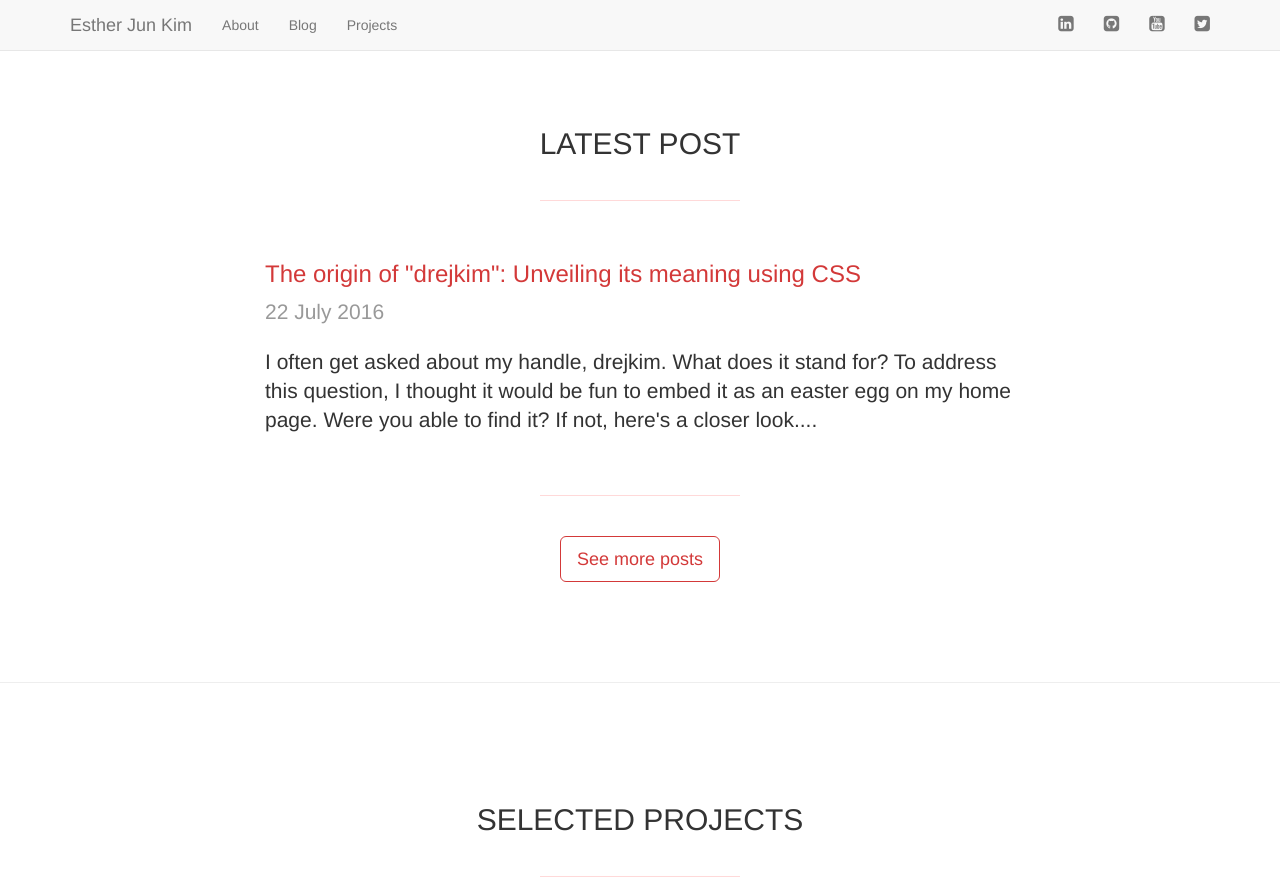
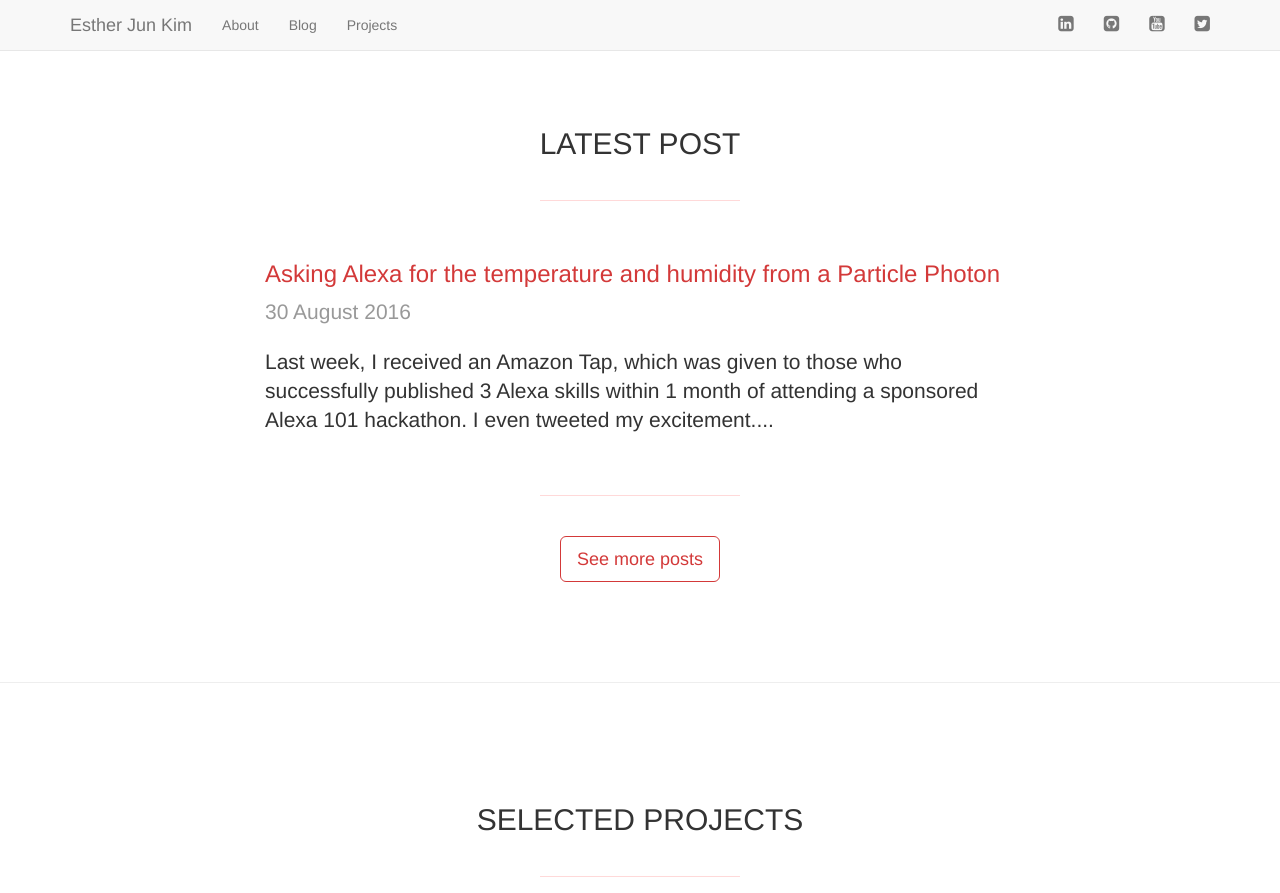
Before and after one commit to estherjk/estherjk.github.io, a Jekyll site: the page built from index.html, in a window 1280 px wide and 1400 px high, scrolled down 1011 px, cut to the strip 0-893 px from the top of the window. Built offline with Jekyll 4.4.1, drawn with Linux system fonts in a browser that asks for light colours; nearby versions of some CDN libraries; some web fonts are replaced; some of the changed text lies outside the part shown.

Commit message:
Add particle-weather-station-alexa project

```diff
--- a/_data/projects.yml
+++ b/_data/projects.yml
@@ -127,6 +127,20 @@
     -
       name: View blog post
       url: /blog/2016/05/25/monitoring-temperature-and-humidity-using-the-particle-photon
+
+particle-weather-station-alexa:
+  url: /projects/particle-weather-station-alexa/
+  img: /assets/img/projects/particle-weather-station-alexa.jpg
+  description: Asking Alexa for the temperature and humidity from a Particle Photon
+  excerpt: This project adds an Alexa twist to the original <a href="/projects/particle-weather-station/">particle-weather-station</a> project. Instead of visualizing the data on a dashboard, you can ask Alexa for the current temperature or humidity. The Alexa skill also uses the <a href="https://docs.particle.io/reference/javascript/">JavaScript Particle API</a> to get the data from Particle.
+  youtube: https://www.youtube.com/embed/j5CpMcM5yRI
+  links:
+    -
+      name: View on GitHub
+      url: https://github.com/drejkim/particle-weather-station-alexa
+    -
+      name: View blog post
+      url: /blog/2016/08/30/asking-alexa-for-the-temperature-and-humidity-from-a-particle-photon
   showcase: true
 
 Reading Quantified:
--- /dev/null
+++ b/_posts/2016-08-30-asking-alexa-for-the-temperature-and-humidity-from-a-particle-photon.md
@@ -0,0 +1,24 @@
+---
+layout: post
+css:
+- /css/post.css
+title: Asking Alexa for the temperature and humidity from a Particle Photon
+tags: iot particle alexa
+excerpt: Last week, I received an Amazon Tap, which was given to those who successfully published 3 Alexa skills within 1 month of attending a sponsored Alexa 101 hackathon. I even tweeted my excitement....
+
+---
+
+Last week, I received an [Amazon Tap](https://www.amazon.com/dp/B01BH83OOM), which was given to those who successfully published 3 Alexa skills within 1 month of attending a sponsored [Alexa 101 hackathon](http://www.meetup.com/Hackster-Hardware-Meetup-SJC/events/232329858/). I even tweeted my excitement!
+
+<blockquote class="twitter-tweet tw-align-center" data-lang="en"><p lang="en" dir="ltr">Yay! Received my <a href="https://twitter.com/amazon">@amazon</a> Tap after publishing 3 <a href="https://twitter.com/hashtag/alexa?src=hash">#alexa</a> skills <a href="https://twitter.com/alexadevs">@alexadevs</a> <a href="https://twitter.com/hacksterio">@hacksterio</a> <a href="https://twitter.com/hashtag/sjchackathon?src=hash">#sjchackathon</a> <a href="https://t.co/r2REePGtJN">pic.twitter.com/r2REePGtJN</a></p>&mdash; Esther Jun Kim (@drejkim) <a href="https://twitter.com/drejkim/status/767841485370732545">August 22, 2016</a></blockquote>
+<script async src="//platform.twitter.com/widgets.js" charset="utf-8"></script>
+
+A lot of the use cases floating around for Alexa are related to making a smarter home. My first step towards achieving this is asking Alexa what the current temperature and humidity is in my house. To do this, I used my original [particle-weather-station](/projects/particle-weather-station/) project.
+
+The project still uses the [Particle](https://www.particle.io/) Photon and a [DHT11](https://www.adafruit.com/product/386) sensor. But, instead of visualizing the data on a dashboard, I can ask Alexa for the current temperature or humidity.
+
+To see how it works, check out the [source code](https://github.com/drejkim/particle-weather-station-alexa) and video:
+
+<div class="video-container">
+  <iframe src="https://www.youtube.com/embed/j5CpMcM5yRI" frameborder="0" allowfullscreen=""></iframe>
+</div>
--- /dev/null
+++ b/projects/particle-weather-station-alexa/index.html
@@ -0,0 +1,6 @@
+---
+layout: project
+title: particle-weather-station-alexa
+css:
+- /css/projects.css
+---
```
